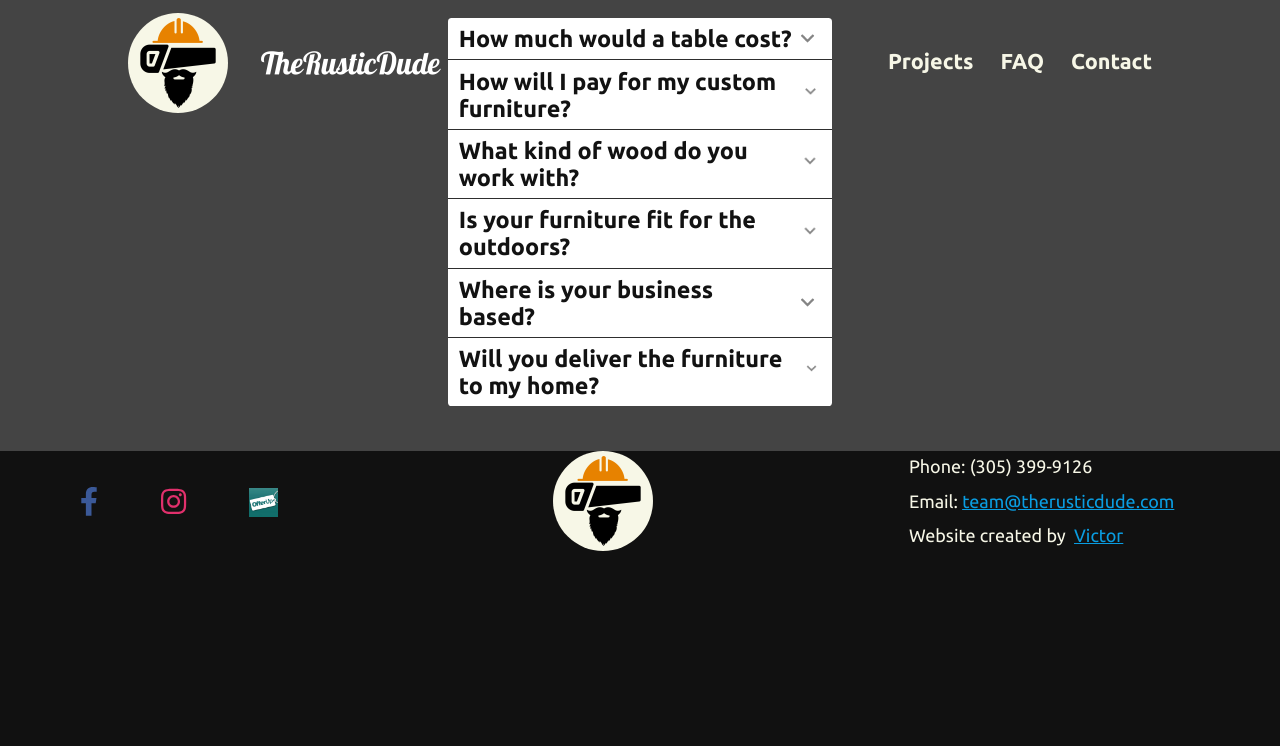
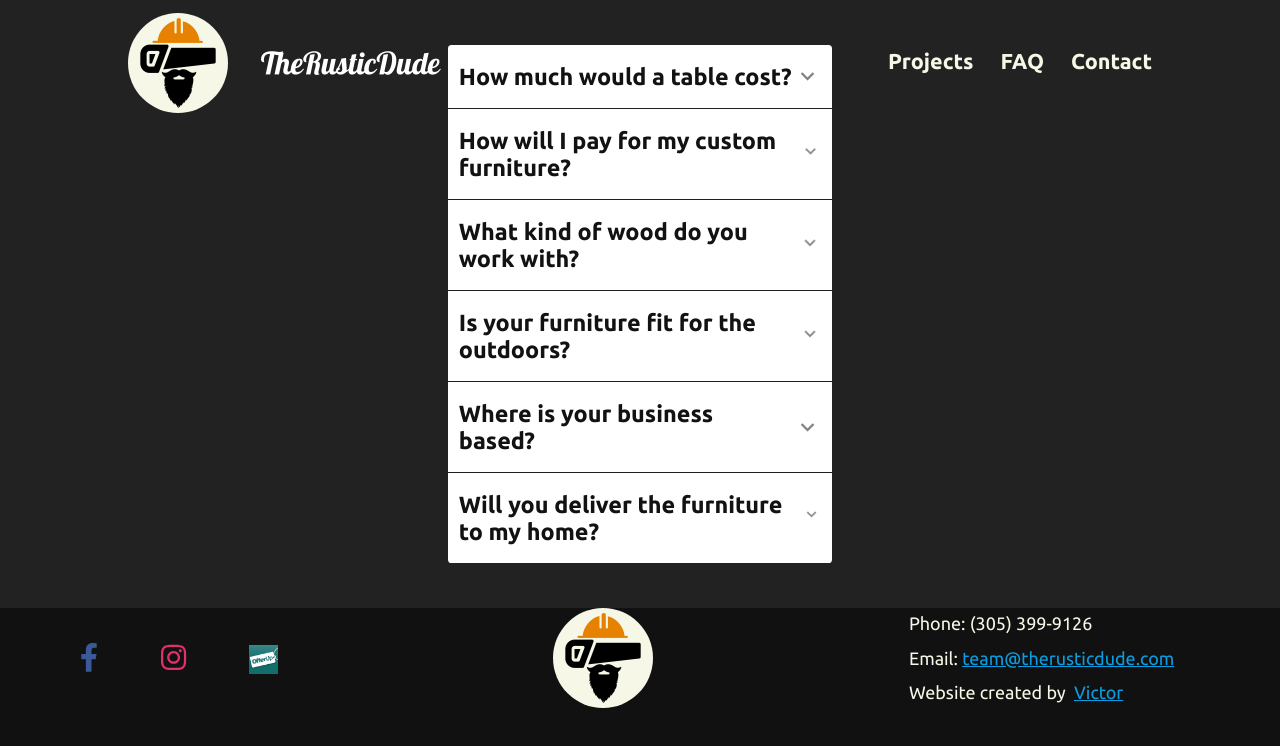
Before and after one commit to xrawvelocity/theRusticDude-v2, a React (Create React App) app: page /FAQ in a window 1280 px wide. Shown: the top 746 px of the page. Built offline with nearby package versions, Linux system fonts and the light colour scheme.

Commit message:
lowered video quality and minor changes

```diff
--- a/src/components/Home.jsx
+++ b/src/components/Home.jsx
@@ -1,7 +1,6 @@
 import React, { Component } from "react";
 import { Link } from "react-router-dom";
 import FAQ from "./Faq";
-import Projects from "./Projects";
 
 export default class Home extends Component {
   componentDidMount() {
@@ -55,9 +54,9 @@ export default class Home extends Component {
         <section className="home-main">
           <div className="home-cta">
             <div className="home-cta_text">Hi! My name is <strong>Claudia</strong> I love assisting our clients with any questions they might have</div>
-            <Link to="/FAQ" className="home-cta_button">
+            <a href="#faq" className="home-cta_button">
               Frequently Asked Questions
-            </Link>
+            </a>
           </div>
           <img
             src="../images/claudia4.png"
@@ -76,8 +75,7 @@ export default class Home extends Component {
               />
 
               <p className="home-banner-review-review">
-                "This table is perfect for our backyard, we couldn't find the
-                perfect one until we reached out to TheRusticDude"
+                "This table is perfect for our backyard, we couldn't find the right fit until we reached out to TheRusticDude"
               </p>
               <h3 className="home-banner-review-name">- Jonathan A.</h3>
               <p className="home-banner-review-rating">4.5/5</p>
--- a/src/css/style.css
+++ b/src/css/style.css
@@ -746,8 +746,8 @@ body::-webkit-scrollbar-thumb {
   justify-content: center;
   align-items: center;
   font-family: "Ubuntu";
-  padding: 2rem 0 5rem;
-  background-color: #444;
+  padding: 5rem 0 5rem;
+  background-color: #222;
   animation: fadeIn 1s ease 0.5s;
   animation-fill-mode: backwards; }
 
@@ -755,7 +755,7 @@ body::-webkit-scrollbar-thumb {
   list-style: none;
   margin: 0;
   padding: 0;
-  background-color: #333;
+  background-color: #222;
   max-width: 30vw;
   border-radius: 0.4rem;
   overflow: hidden; }
@@ -784,7 +784,7 @@ body::-webkit-scrollbar-thumb {
 
 .accordion-item__line {
   display: block;
-  padding: 0.8rem 1.2rem;
+  padding: 2rem 1.2rem;
   display: flex;
   justify-content: space-between;
   align-items: center;
@@ -793,7 +793,7 @@ body::-webkit-scrollbar-thumb {
   position: relative; }
   @media only screen and (max-width: 65em) {
     .accordion-item__line {
-      padding: 1.5rem 2rem; } }
+      padding: 2.5rem 2rem; } }
   .accordion-item__line:hover {
     cursor: pointer; }
 
@@ -828,7 +828,7 @@ body::-webkit-scrollbar-thumb {
   transition-duration: 0.1s;
   transition-property: opacity, transform;
   transition-delay: 0.5s;
-  padding: 1.2rem 1.2rem; }
+  padding: 2rem 1.2rem; }
 
 .accordion-item__paragraph {
   margin: 0;
@@ -848,7 +848,8 @@ body::-webkit-scrollbar-thumb {
   padding: 10rem 0; }
   @media only screen and (max-width: 560px) {
     .home-contact {
-      min-height: 72vh; } }
+      min-height: 72vh;
+      padding: 10rem 0 0rem 0; } }
   .home-contact-title {
     font-size: 3rem;
     margin-top: 3rem;
--- a/src/sass/components/_FAQ.scss
+++ b/src/sass/components/_FAQ.scss
@@ -1,6 +1,6 @@
 $cAccent: #3978ef;
 $cBlack: #121212;
-$cGray: #333;
+$cGray: #222;
 $cLightGray: rgba(#000, 0.1);
 
 .faq {
@@ -9,8 +9,8 @@ $cLightGray: rgba(#000, 0.1);
   justify-content: center;
   align-items: center;
   font-family: "Ubuntu";
-  padding: 2rem 0 5rem;
-  background-color: #444;
+  padding: 5rem 0 5rem;
+  background-color: #222;
   animation: fadeIn 1s ease 0.5s;
   animation-fill-mode: backwards;
 }
@@ -19,7 +19,7 @@ $cLightGray: rgba(#000, 0.1);
   list-style: none;
   margin: 0;
   padding: 0;
-  background-color: #333;
+  background-color: #222;
   max-width: 30vw;
   border-radius: 0.4rem;
   overflow: hidden;
@@ -63,7 +63,7 @@ $cLightGray: rgba(#000, 0.1);
 
   &__line {
     display: block;
-    padding: 0.8rem 1.2rem;
+    padding: 2rem 1.2rem;
     display: flex;
     justify-content: space-between;
     align-items: center;
@@ -72,7 +72,7 @@ $cLightGray: rgba(#000, 0.1);
     position: relative;
 
     @include respond(tab-port){
-        padding: 1.5rem 2rem;
+        padding: 2.5rem 2rem;
     }
 
     &:hover {
@@ -114,7 +114,7 @@ $cLightGray: rgba(#000, 0.1);
     transition-duration: 0.1s;
     transition-property: opacity, transform;
     transition-delay: 0.5s;
-    padding: 1.2rem 1.2rem;
+    padding: 2rem 1.2rem;
   }
 
   &__paragraph {
--- a/src/sass/components/_contact.scss
+++ b/src/sass/components/_contact.scss
@@ -10,6 +10,7 @@
 
   @include respond(phone) {
     min-height: 72vh;
+    padding: 10rem 0 0rem 0;
   }
 
   &-title {
```
Also changed, not shown: 1 other file (tests, documents, lock files or other folders).
